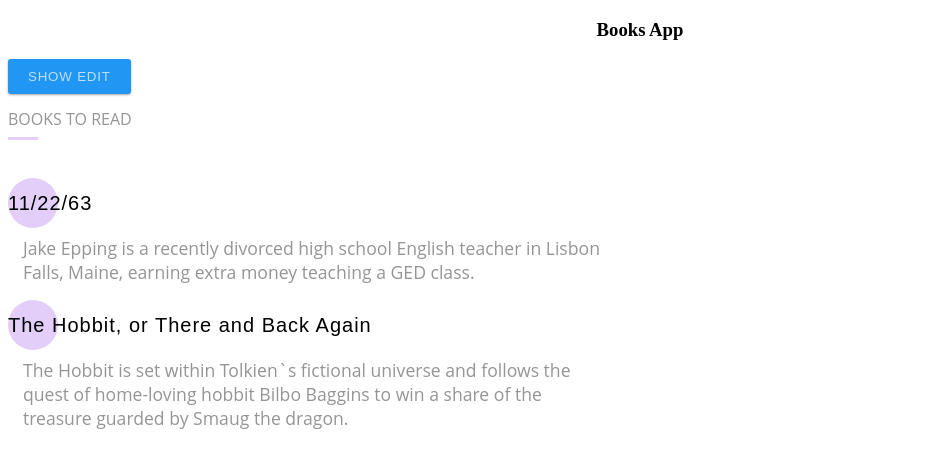
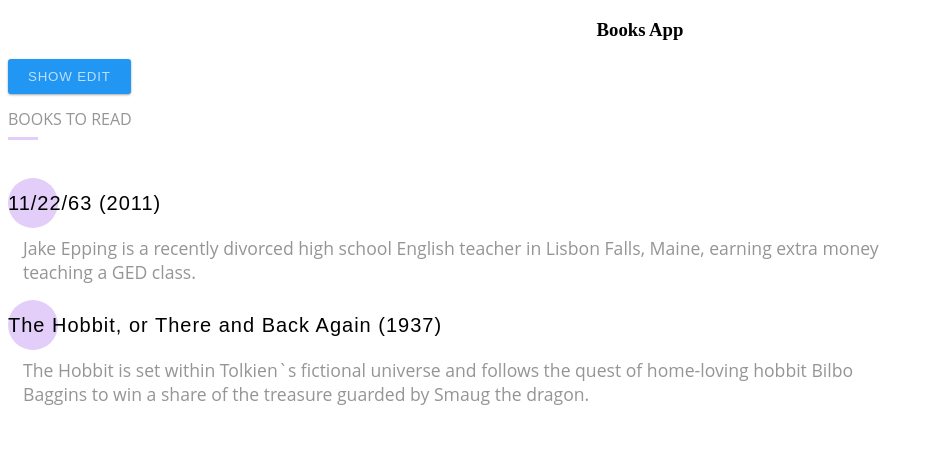
Before and after one commit to muroslavko/angular-sample, an Angular app: page / in a window 1280 px wide. Shown: the top 468 px of the page, without its empty margins (0-934 px from the left). Built offline with nearby package versions, Linux system fonts and the light colour scheme.

Commit message:
Created book title pipe

```diff
--- a/src/app/app.module.ts
+++ b/src/app/app.module.ts
@@ -9,6 +9,7 @@ import { BookDetailsComponent } from './book/book-details/book-details.component
 import { BookCreateComponent } from './book/book-create/book-create.component';
 import { BookPageComponent } from './book/book-page/book-page.component';
 import { ZoomDirective } from './directive/zoom.directive';
+import { BookTitlePipe } from './pipes/book-title.pipe';
 
 @NgModule({
   declarations: [
@@ -17,7 +18,8 @@ import { ZoomDirective } from './directive/zoom.directive';
 	BookDetailsComponent,
 	BookCreateComponent,
 	BookPageComponent,
-	ZoomDirective
+	ZoomDirective,
+	BookTitlePipe
   ],
   imports: [
 	BrowserModule,
--- a/src/app/book/book-details/book-details.component.css
+++ b/src/app/book/book-details/book-details.component.css
@@ -25,7 +25,7 @@
   } */
   .book {
     float: left;
-    width: 47.5%;
+    width: 70%;
     margin-right: 5%;
   }
   .book:nth-child(2n) {
--- a/src/app/book/book-details/book-details.component.html
+++ b/src/app/book/book-details/book-details.component.html
@@ -1,6 +1,6 @@
 <div class="book">
     <div class="book-title-block" (click)="bookSelected()">
-        <span class="book-title" [style.color]="titleColor">{{item?.title}}</span>
+        <span class="book-title" [style.color]="titleColor">{{item | bookTitle}}</span>
     </div>
     <div class="book-details" appZoom>{{item?.description}}</div>
 </div>
--- /dev/null
+++ b/src/app/pipes/book-title.pipe.ts
@@ -0,0 +1,17 @@
+import { Pipe, PipeTransform } from '@angular/core';
+import { Book } from '../models/book';
+
+@Pipe({
+    name: 'bookTitle'
+})
+export class BookTitlePipe implements PipeTransform {
+
+    transform(value: Book, args?: any): any {
+        if (value) {
+            return `${value.title} (${value.publishedDate.getFullYear()})`;
+        }
+
+        return '';
+    }
+
+}
```
Also changed, not shown: 1 other file (tests, documents, lock files or other folders).
